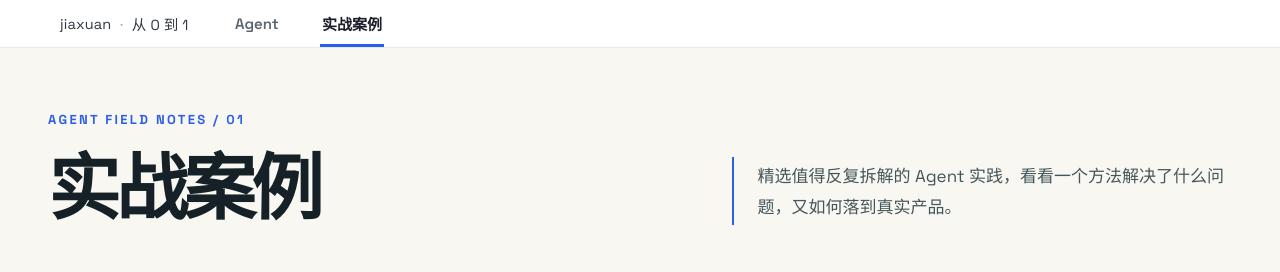
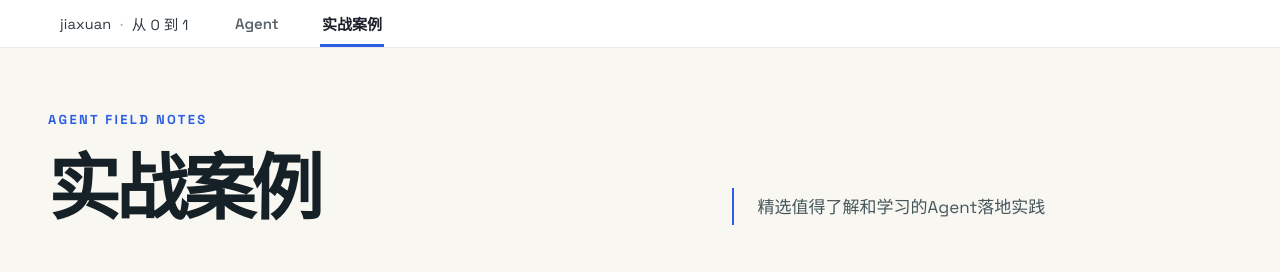
Before and after one commit to woaicat/personal, a Next.js app: page /zero-to-one/practice-cases in a window 1280 px wide. Shown: the top 272 px of the page. Built offline with nearby package versions, Linux system fonts and the light colour scheme; no server answers.

Commit message:
Refine practice cases intro copy

```diff
--- a/components/practice-cases/PracticeCasesPage.tsx
+++ b/components/practice-cases/PracticeCasesPage.tsx
@@ -12,11 +12,11 @@ export default function PracticeCasesPage() {
       <main className={styles.main}>
         <section className={styles.intro} aria-labelledby="practice-cases-title">
           <div>
-            <p className={styles.eyebrow}>AGENT FIELD NOTES / 01</p>
+            <p className={styles.eyebrow}>AGENT FIELD NOTES</p>
             <h1 id="practice-cases-title">实战案例</h1>
           </div>
           <div className={styles.introSide}>
-            <p>精选值得反复拆解的 Agent 实践，看看一个方法解决了什么问题，又如何落到真实产品。</p>
+            <p>精选值得了解和学习的Agent落地实践</p>
           </div>
         </section>
 
```
